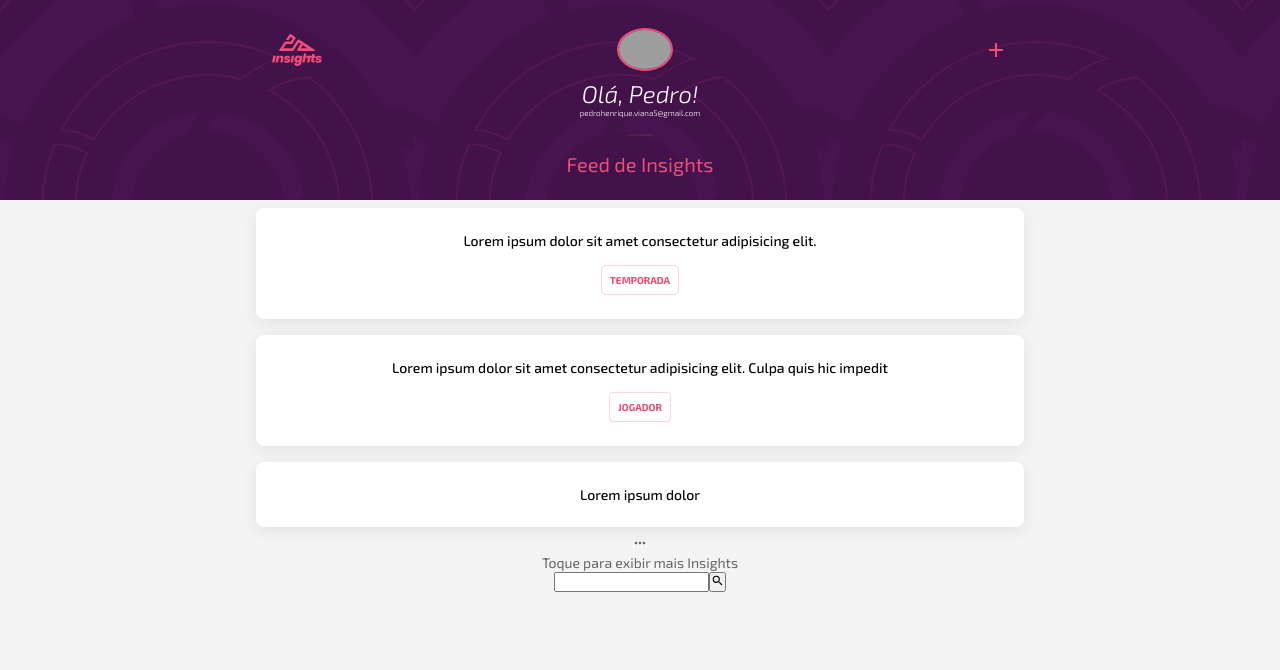
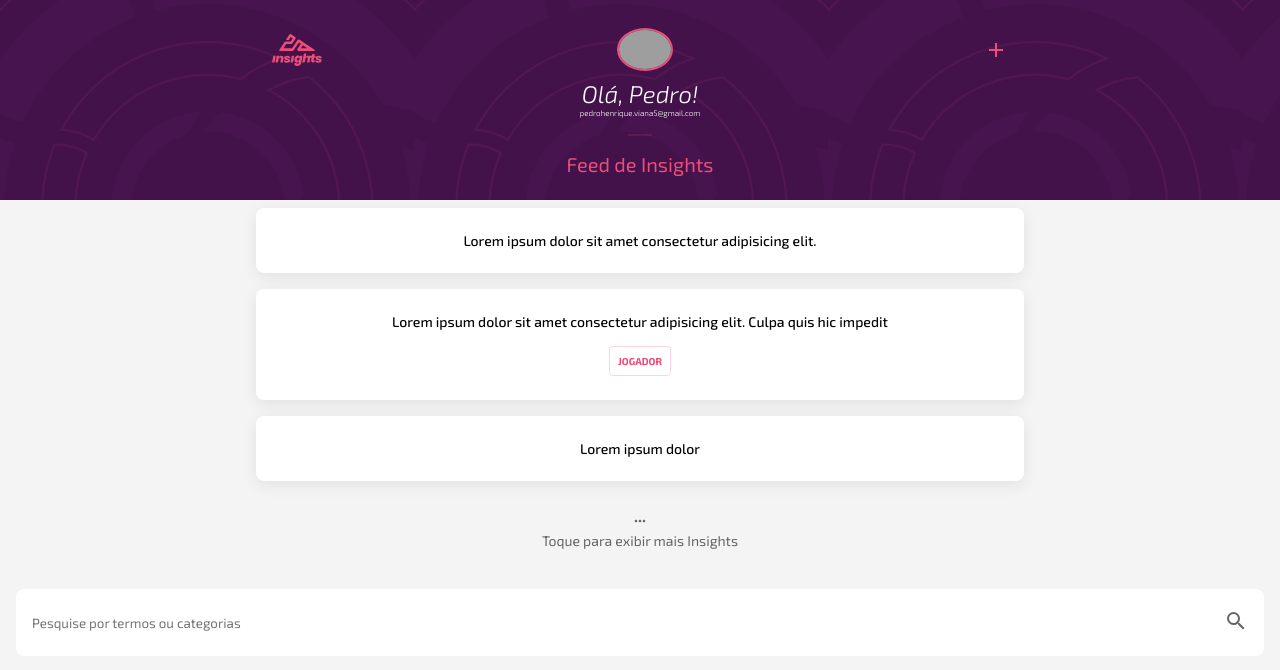
Before and after one commit to pedroviana71/insights, a React (Create React App) app: page / in a window 1280 px wide. Shown: the top 670 px of the page. Built offline with nearby package versions, Linux system fonts and the light colour scheme; grey boxes are pictures that could not be loaded.

Commit message:
fix css and minor features for delete

```diff
--- a/src/App.js
+++ b/src/App.js
@@ -1,13 +1,10 @@
-import Feed from "./components/feed";
-import Header from "./components/header";
-import styles from "./utils/styles/app.module.css";
+import Home from "./components/home";
 
 function App() {
   return (
-    <div className={styles.app}>
-      <Header />
-      <Feed />
-    </div>
+    <>
+      <Home />
+    </>
   );
 }
 
--- a/src/components/feed/index.jsx
+++ b/src/components/feed/index.jsx
@@ -1,14 +1,14 @@
 import { useState } from "react";
-import mockInsights from "../../data/mockInsights";
 import styles from "./index.module.css";
 import ShowMore from "./showMore";
-import { MdSearch } from "react-icons/md";
+import Search from "./search";
 
-const Feed = () => {
+const Feed = ({ mockInsights }) => {
   const [showPerTime, setShowPerTime] = useState(3);
   const [data, setData] = useState(mockInsights);
   const [textInput, setTextInput] = useState("");
   const [searchParam] = useState(["description", "tag"]);
+  const [showModal, setShowModal] = useState(false);
 
   const handleShowMore = () => {
     setShowPerTime(showPerTime + 3);
@@ -20,8 +20,9 @@ const Feed = () => {
   };
 
   const handleDelete = (e) => {
-    if (e.key === "Backspace") {
+    if (e.key === "Backspace" && textInput.length === 1) {
       setData(mockInsights);
+      setShowPerTime(3);
     }
   };
 
@@ -41,7 +42,8 @@ const Feed = () => {
 
   return (
     <div className={styles.feedContainer}>
-      {data.slice(0, showPerTime).map((insight) => {
+      {showModal && <div className={styles.modal}></div>}
+      {data?.slice(0, showPerTime).map((insight) => {
         return (
           <div className={styles.cardItem} key={insight.id}>
             <p className={styles.description}>{insight.description}</p>
@@ -49,15 +51,14 @@ const Feed = () => {
           </div>
         );
       })}
-      {showPerTime < mockInsights.length ? (
+      {showPerTime < mockInsights?.length ? (
         <ShowMore handleShowMore={handleShowMore} />
       ) : null}
-      <div className={styles.search}>
-        <input type="text" onChange={handleChange} onKeyDown={handleDelete} />
-        <button className={styles.searchButton} onClick={handleSearch}>
-          <MdSearch className={styles.iconSearch} />
-        </button>
-      </div>
+      <Search
+        handleChange={handleChange}
+        handleDelete={handleDelete}
+        handleSearch={handleSearch}
+      />
     </div>
   );
 };
--- /dev/null
+++ b/src/components/feed/search/index.jsx
@@ -0,0 +1,21 @@
+import { MdSearch } from "react-icons/md";
+import styles from "./index.module.css";
+
+const Search = ({ handleChange, handleDelete, handleSearch }) => {
+  return (
+    <div className={styles.searchContainer}>
+      <input
+        type="text"
+        onChange={handleChange}
+        onKeyDown={handleDelete}
+        className={styles.input}
+        placeholder="Pesquise por termos ou categorias"
+      />
+      <button className={styles.searchButton} onClick={handleSearch}>
+        <MdSearch className={styles.iconSearch} />
+      </button>
+    </div>
+  );
+};
+
+export default Search;
--- /dev/null
+++ b/src/components/feed/search/index.module.css
@@ -0,0 +1,26 @@
+.searchContainer {
+    display: flex;
+    width: 100%;
+    background-color: #FFFFFF;
+    border-radius: 8px;
+    margin: 16px 0px;
+}
+
+.input {
+    width: 100%;
+    border: none;
+    outline: none;
+    margin: 20px 16px;
+}
+
+.searchButton {
+    border: none;
+    outline: none;
+    margin: 20px 16px;
+    background-color: #FFFFFF;
+}
+
+.iconSearch {
+    color: rgb(102, 102, 102);
+    font-size: 24px;
+}
--- a/src/components/feed/showMore/index.jsx
+++ b/src/components/feed/showMore/index.jsx
@@ -4,14 +4,10 @@ import styles from "./index.module.css";
 
 const ShowMore = ({ handleShowMore }) => {
   return (
-    <>
-      <div onClick={handleShowMore}>
-        <MdMoreHoriz className={styles.showMoreDots} />
-        <div className={styles.showMoreText}>
-          Toque para exibir mais Insights
-        </div>
-      </div>
-    </>
+    <div onClick={handleShowMore} className={styles.container}>
+      <MdMoreHoriz className={styles.showMoreDots} />
+      <div className={styles.showMoreText}>Toque para exibir mais Insights</div>
+    </div>
   );
 };
 
--- a/src/components/feed/showMore/index.module.css
+++ b/src/components/feed/showMore/index.module.css
@@ -1,3 +1,7 @@
+.container {
+    margin: 24px 0px
+}
+
 .showMoreDots {
     color: rgb(102, 102, 102);
 }
--- /dev/null
+++ b/src/components/home/index.jsx
@@ -0,0 +1,16 @@
+import React from "react";
+import mockInsights from "../../data/mockInsights";
+import Feed from "../feed";
+import Header from "../header";
+import styles from "./index.module.css";
+
+const Home = () => {
+  return (
+    <div className={styles.home}>
+      <Header />
+      <Feed mockInsights={mockInsights} />
+    </div>
+  );
+};
+
+export default Home;
--- /dev/null
+++ b/src/components/home/index.module.css
@@ -0,0 +1,6 @@
+.home {
+    display: flex;
+    flex-direction: column;
+    height: 100vh;
+    align-items: center;
+}
--- a/src/data/mockInsights.js
+++ b/src/data/mockInsights.js
@@ -2,7 +2,7 @@ const mockInsights = [
   {
     id: 1,
     description: "Lorem ipsum dolor sit amet consectetur adipisicing elit.",
-    tag: "Temporada",
+    tag: "",
   },
   {
     id: 2,
```
